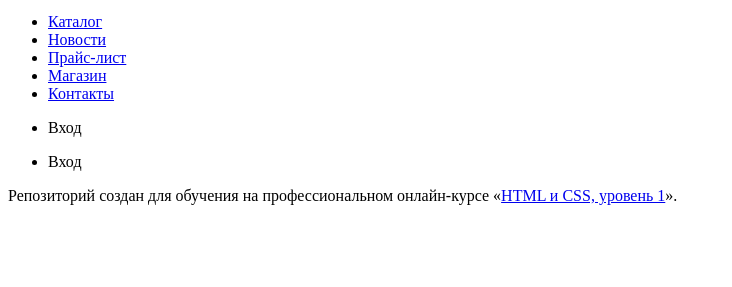
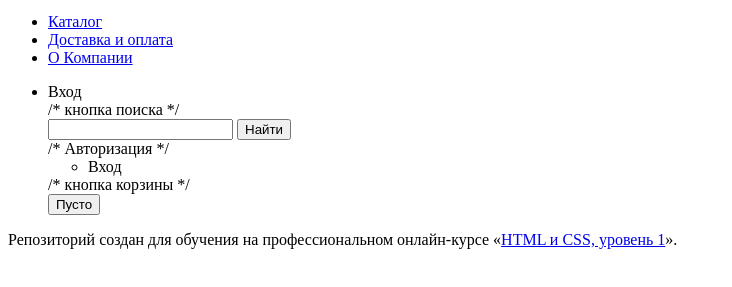
Before and after one commit to UrAyrat/1081769-gllacy-25, a plain HTML site: page index/index.html in a window 1280 px wide. Shown: the part 29-316 px from the top of the page, without its empty margins (0-732 px from the left). Drawn offline with Linux system fonts and the light colour scheme.

Commit message:
Разметил лого, корзину, вход, поиск и навигацию в шапке

```diff
--- a/index/index.html
+++ b/index/index.html
@@ -12,18 +12,26 @@
           </a>
           <ul class="site-navigation">
             <li><a href="info.html">Каталог</a></li>
-            <li><a href="news.html">Новости</a></li>
-            <li><a href="price.html">Прайс-лист</a></li>
-            <li><a href="catalog.html">Магазин</a></li>
-            <li><a href="contacts.html">Контакты</a></li>
+            <li><a href="news.html">Доставка и оплата</a></li>
+            <li><a href="price.html">О Компании</a></li>
           </ul>
           <ul class="user-navigation">
             <li class="login-link">Вход</li>
 
+            /* кнопка поиска */
+            <form>
+  <input type="search">
+  <input type="submit" value="Найти">
+                </form>
+            /* Авторизация */
+                <ul class="user-navigation">
+          <li class="login-link">Вход</li>
+        </ul>
+        /* кнопка корзины */
+        <form>
+           <button>Пусто</button>
+             </form>
 
-          </ul>
-          <ul class="user-navigation">
-            <li class="login-link">Вход</li>
 
           </ul>
         </nav>
```
